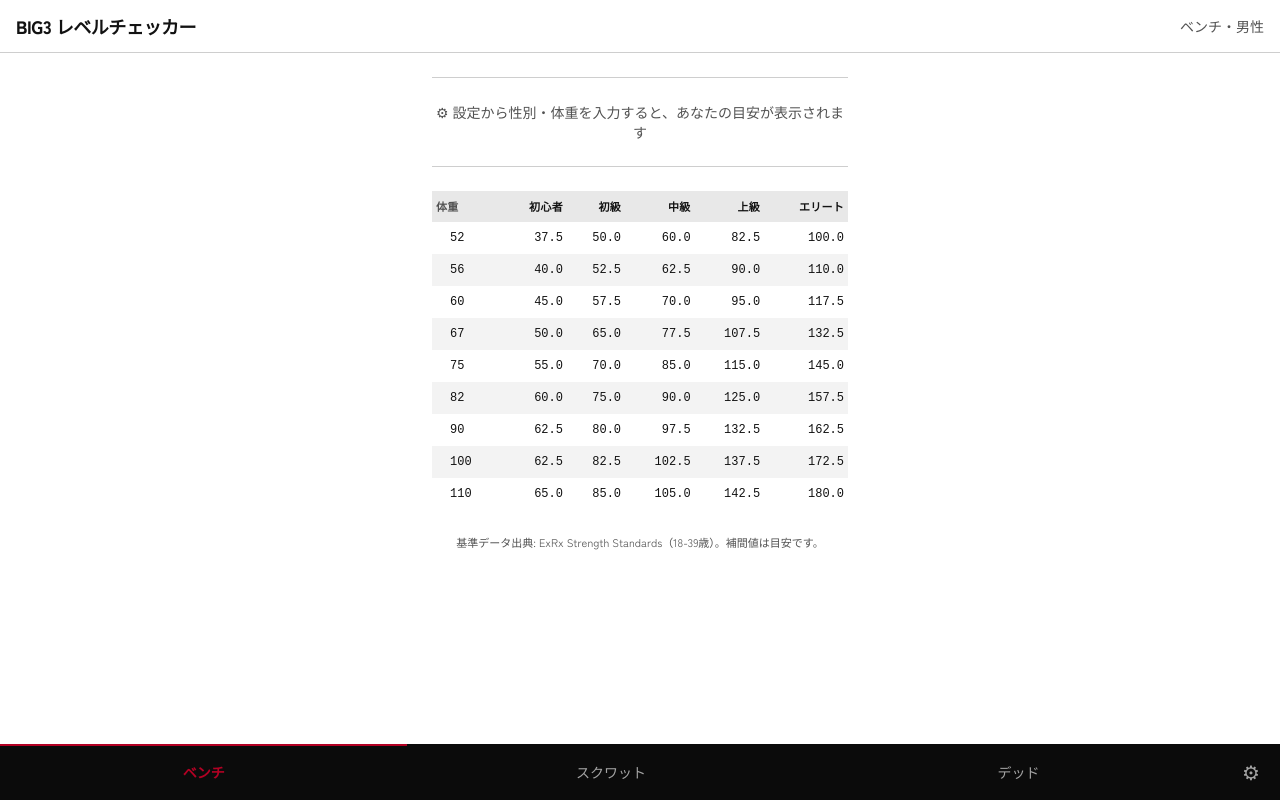
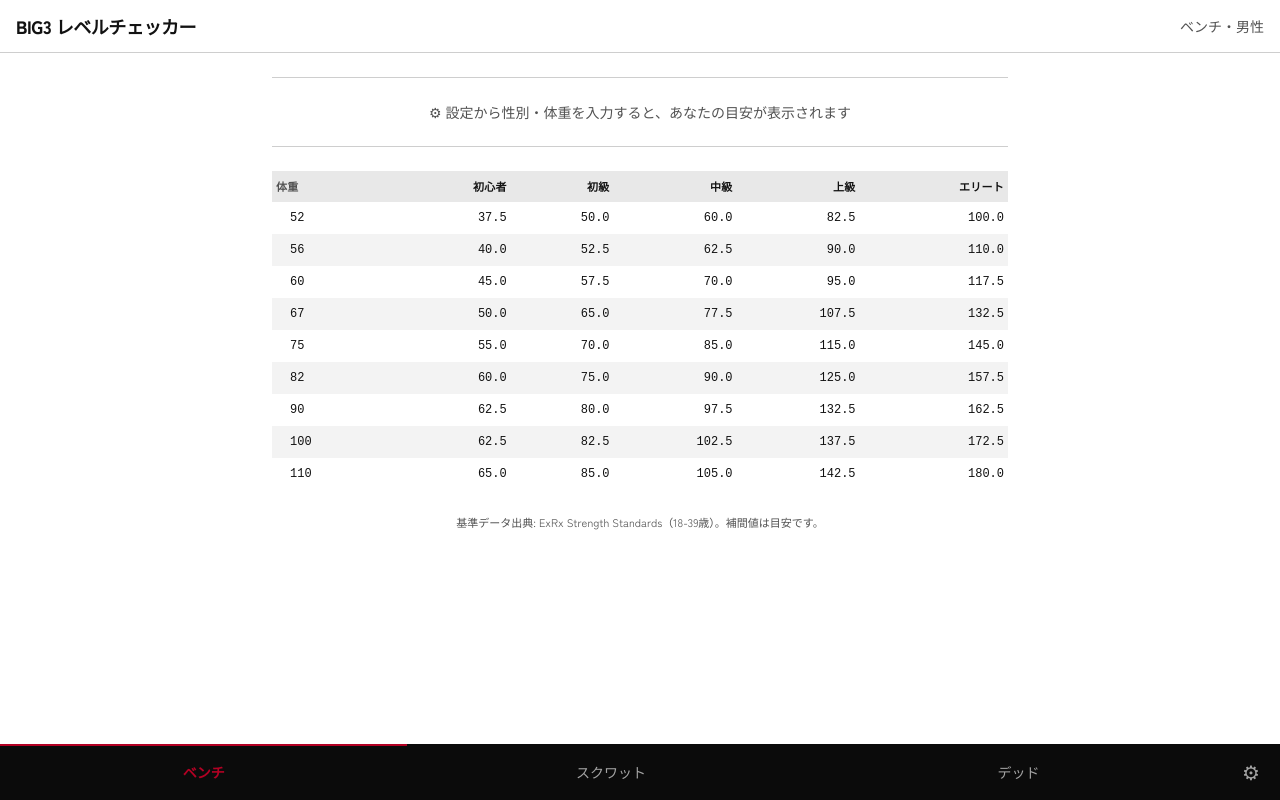
Before and after one commit to snmafcy/big3-strength-checker, a React (Vite) app: page / in a window 1280 px wide. Built offline with nearby package versions, Linux system fonts and the light colour scheme; a web font is replaced by a local one.

Commit message:
feat: widen content and 2x summary numbers on large screens

```diff
--- a/src/App.tsx
+++ b/src/App.tsx
@@ -24,7 +24,7 @@ export function App() {
   return (
     <div className="flex min-h-screen flex-col bg-bg text-ink">
       <Header exercise={exercise} gender={settings.gender} />
-      <main className="mx-auto w-full max-w-md flex-1 overflow-y-auto px-4 pb-24">
+      <main className="mx-auto w-full max-w-md flex-1 overflow-y-auto px-4 pb-24 lg:max-w-3xl">
         {summary ? (
           <SummaryBand bodyweight={settings.bodyweight!} levels={summary} />
         ) : (
--- a/src/components/SummaryBand.tsx
+++ b/src/components/SummaryBand.tsx
@@ -14,13 +14,13 @@ export function SummaryBand({ bodyweight, levels }: { bodyweight: number; levels
           </span>
         )}
       </h2>
-      <dl className="grid grid-cols-5 gap-x-3 text-center">
+      <dl className="grid grid-cols-5 gap-x-3 text-center lg:gap-x-6">
         {LEVELS.map((lv) => (
           <div key={lv}>
-            <dt className="mb-1 text-[11px] font-bold tracking-wide" style={{ color: LEVEL_COLOR_VAR[lv] }}>
+            <dt className="mb-1 text-[11px] font-bold tracking-wide lg:text-sm" style={{ color: LEVEL_COLOR_VAR[lv] }}>
               {LEVEL_LABEL[lv]}
             </dt>
-            <dd className="tabular text-lg font-bold tracking-tight text-ink sm:text-xl">
+            <dd className="tabular text-lg font-bold tracking-tight text-ink sm:text-xl lg:text-4xl">
               {formatStandard(levels[lv])}
             </dd>
           </div>
```
